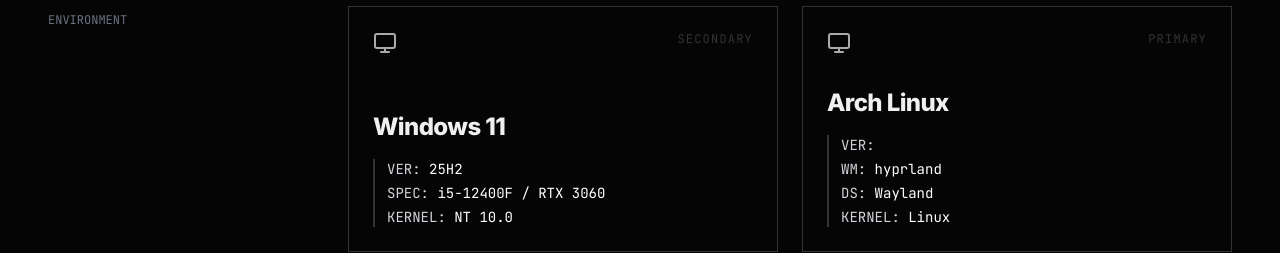
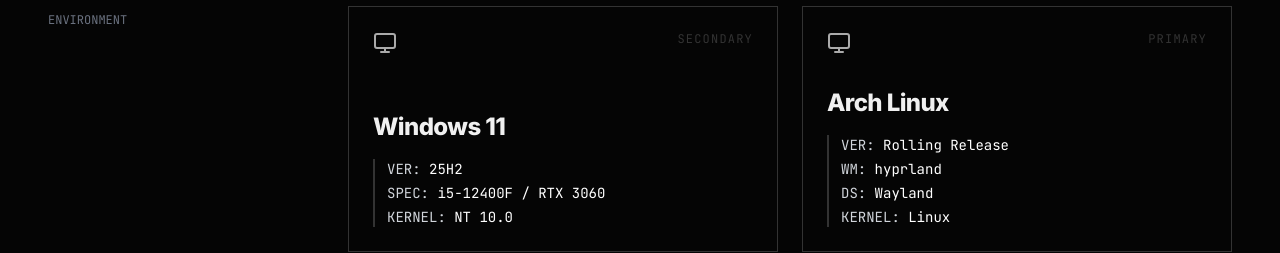
Before and after one commit to dot-1245/dot1245.f5.si-main, a React (Vite) app: page / in a window 1280 px wide. Shown: the part 900-1153 px from the top of the page. Built offline with nearby package versions, Linux system fonts and the light colour scheme.

Commit message:
App.tsx の更新

```diff
--- a/App.tsx
+++ b/App.tsx
@@ -37,7 +37,8 @@
       type: "primary",
       kernel: "Linux",
       ds: "Wayland",
-      wm: "hyprland"
+      wm: "hyprland",
+      version:"Rolling Release"
     },
     {
       os: "Android",
```
